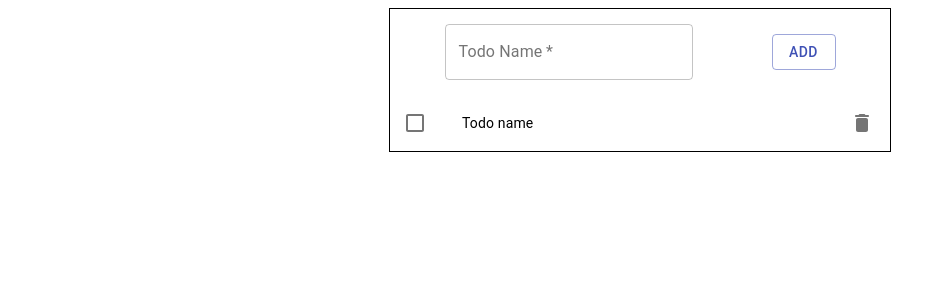
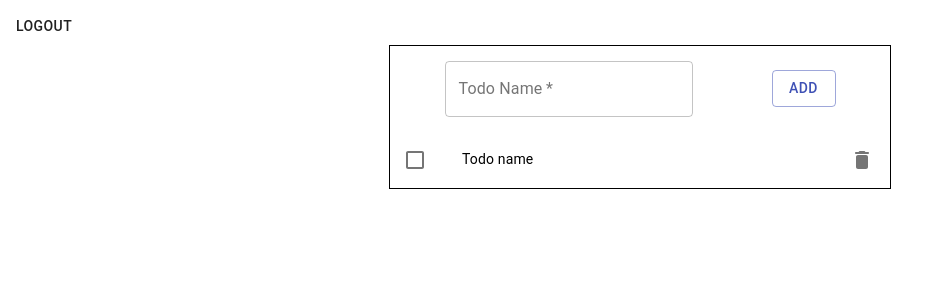
Before and after one commit to danielcsato/full-stack-todoapp, a React (Create React App) app in the folder frontend/: page / in a window 1280 px wide. Shown: the top 300 px of the page, without its empty margins (0-937 px from the left). Built offline with nearby package versions, Linux system fonts and the light colour scheme; sample sign-in values are in the browser's storage.

Commit message:
logout func

```diff
--- a/frontend/src/App.tsx
+++ b/frontend/src/App.tsx
@@ -12,7 +12,7 @@ function App() {
       <Router>
         <Switch>
           <PrivateRoute path="/" component={Dashboard} exact />
-          <Route path="/login" component={Loginboard} />
+          <Route path="/auth" component={Loginboard} />
         </Switch>
       </Router>
     </div>
--- a/frontend/src/screens/Dashboard.tsx
+++ b/frontend/src/screens/Dashboard.tsx
@@ -1,10 +1,19 @@
 import React from 'react';
-
+import { Button } from '@material-ui/core';
 import TodoForm from '../components/todoList/TodoForm';
+import { useHistory } from 'react-router-dom';
 
 const Dashboard = () => {
+  const history = useHistory();
+
+  const handleLogout = () => {
+    window.sessionStorage.clear();
+    history.push('/auth');
+  };
+
   return (
     <div>
+      <Button onClick={() => handleLogout()}>Logout</Button>
       <TodoForm />
     </div>
   );
--- a/frontend/src/util/PrivateRoute.tsx
+++ b/frontend/src/util/PrivateRoute.tsx
@@ -13,7 +13,7 @@ const PrivateRoute: React.FC<{
   return isLogged || window.sessionStorage.getItem('user') ? (
     <Route path={path} exact={exact} component={component} />
   ) : (
-    <Redirect to="/login" />
+    <Redirect to="/auth" />
   );
 };
 export default PrivateRoute;
```
